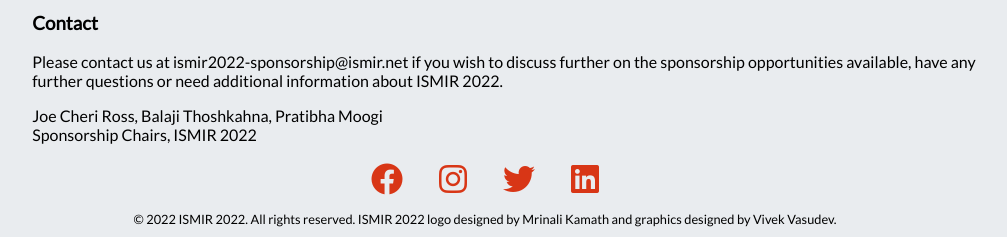
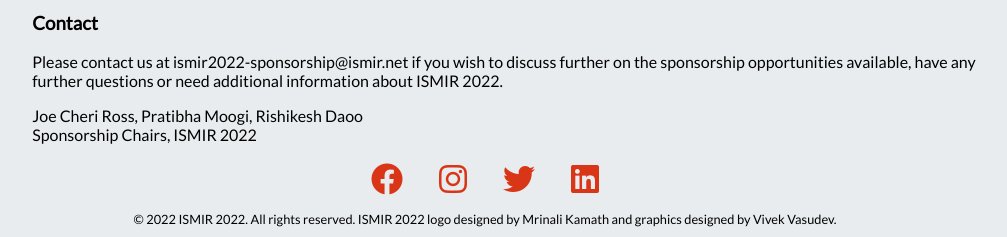
Before and after one commit to ismir2022/ismir2022.github.io, a Jekyll site: the page built from calls/cfs.md, in a window 1280 px wide and 900 px high, scrolled down 1655 px. Shown: the part 660-897 px from the top of the window, without its empty margins (155-1162 px from the left). Built offline with Jekyll 4.4.1, drawn with Linux system fonts in a browser that asks for light colours; nearby versions of some CDN libraries.

Commit message:
Update cfs.md

```diff
--- a/calls/cfs.md
+++ b/calls/cfs.md
@@ -92,6 +92,6 @@ Please contact us at ismir2022-sponsorship@ismir.net if you wish to discuss furt
 on the sponsorship opportunities available, have any further questions or need
 additional information about ISMIR 2022.
 
-Joe Cheri Ross, Balaji Thoshkahna, Pratibha Moogi
+Joe Cheri Ross, Pratibha Moogi, Rishikesh Daoo
 <br>
 Sponsorship Chairs, ISMIR 2022
```
